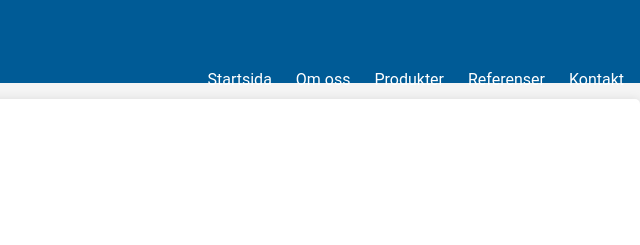
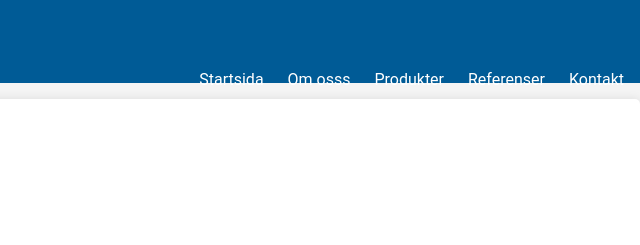
Before and after one commit to Kanisavaran/TEST-UPPGIFT-1, a plain HTML site: page products.html in a window 1280 px wide. Shown: the top 245 px of the page, 640-1280 px from the left. Drawn offline with Linux system fonts and the light colour scheme.

Commit message:
Herman Claesén 1
Ändrade products.html

```diff
--- a/products.html
+++ b/products.html
@@ -14,7 +14,7 @@
         <nav>
             <ul>
                 <li><a href="index.html">Startsida</a></li>
-                <li><a href="about.html">Om oss</a></li>
+                <li><a href="about.html">Om osss</a></li>
                 <li><a href="products.html">Produkter</a></li>
                 <li><a href="testimonials.html">Referenser</a></li>
                 <li><a href="contact.html">Kontakt</a></li>
```
